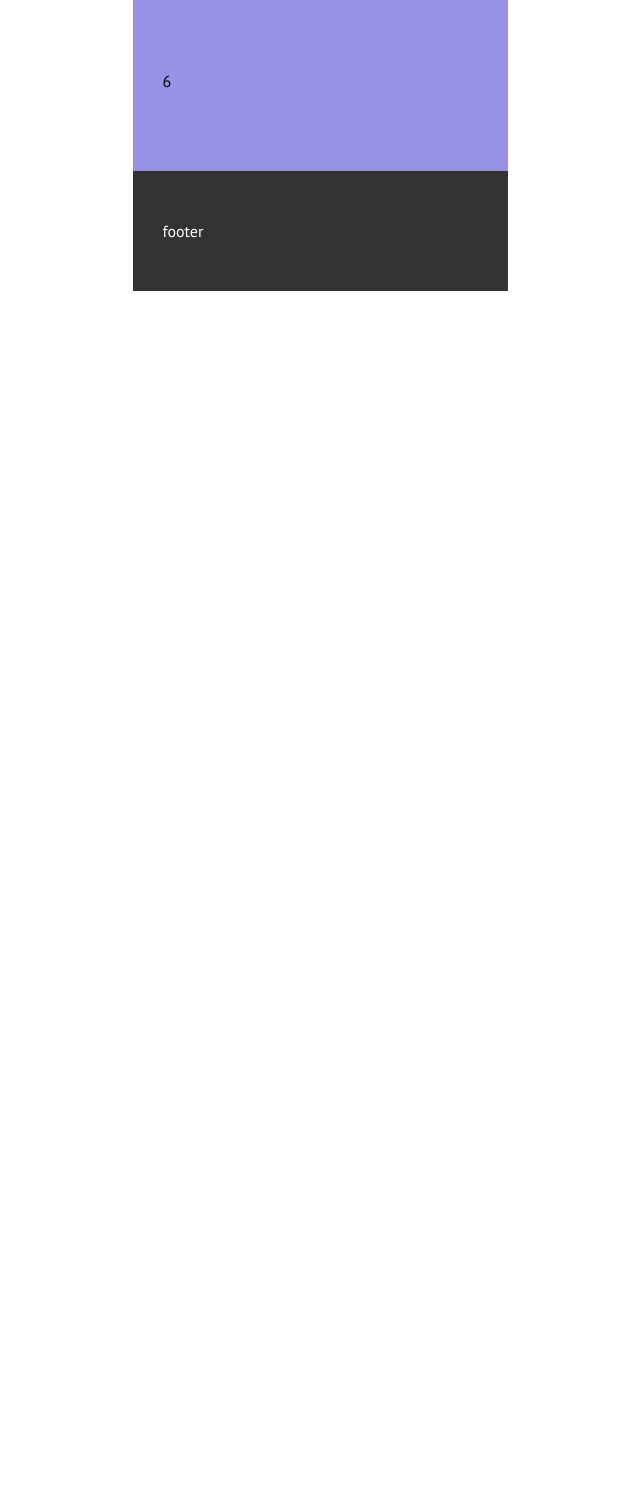
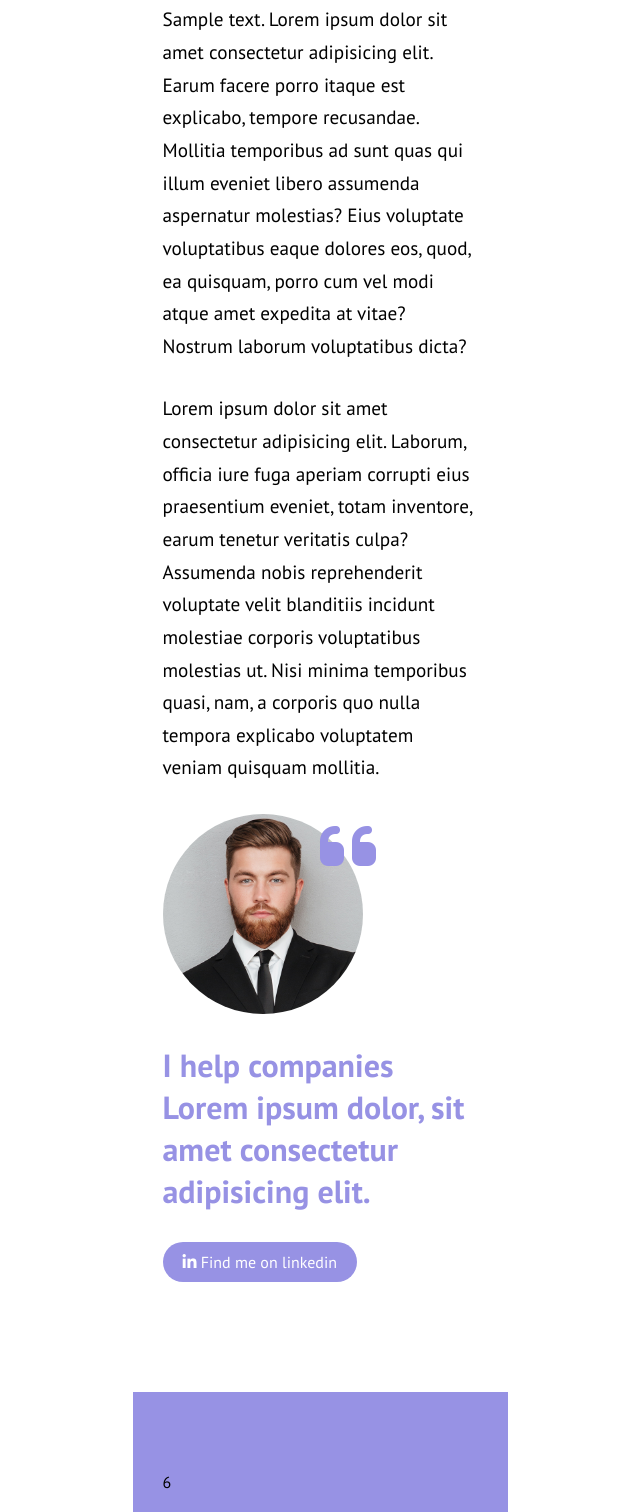
Before and after one commit to sashapoliti/htmlcss-responsive-layout, a plain HTML site: page index.html in a window 1280 px wide. Shown: the part 9041-10553 px from the top of the page, without its empty margins (320-960 px from the left). Before the commit the page ends 9332 px from the top, so only its background shows below. Drawn offline with Linux system fonts and the light colour scheme.

Commit message:
fifth section complete

```diff
--- a/css/style.css
+++ b/css/style.css
@@ -157,7 +157,7 @@ section .right {
   padding: 30px;
 
 }
-#features .big-wrap h2 {
+#features .big-wrap h2, #about-us h2 {
   font-size: 3em;
 }
 #features p {
@@ -165,6 +165,33 @@ section .right {
 }
 #features .button {
   margin-bottom: 0;
+}
+#about-us p {
+  font-size: 1.2em;
+}
+#about-us .circle-portrait {
+  margin: 0;
+}
+#about-us .container>div:last-child {
+  position: relative;
+}
+#about-us .fa-quote-left {
+  position: absolute;
+  top: 0;
+  left: 50%;
+  font-size: 4em;
+}
+#about-us h3{
+  margin: 30px 0 0 0;
+  font-size: 2em;
+}
+#about-us .button {
+  background-color: var(--color-even-bg);
+  font-weight: normal;
+  padding: 10px 20px;
+  margin: 30px 0;
+  border-radius: 20px;
+  letter-spacing: 0;
 }
 
 /* footer */
--- a/index.html
+++ b/index.html
@@ -35,7 +35,7 @@
               <a href="#features">Features</a>
             </li>
             <li>
-              <a href="#">About Us</a>
+              <a href="about-us">About Us</a>
             </li>
             <li>
               <a href="#">Get Started</a>
@@ -188,10 +188,22 @@
         </div>
       </section>
 
-
-      <section>
+      <!-- fifth section -->
+      <section id="about-us">
         <div class="container">
-
+          <div>
+            <h2 class="tc-violet">About Us</h2>
+            <p class="mt-30">Sample text. Lorem ipsum dolor sit amet consectetur adipisicing elit. Earum facere porro itaque est explicabo, tempore recusandae. Mollitia temporibus ad sunt quas qui illum eveniet libero assumenda aspernatur molestias? Eius voluptate voluptatibus eaque dolores eos, quod, ea quisquam, porro cum vel modi atque amet expedita at vitae? Nostrum laborum voluptatibus dicta?</p>
+            <p class="mt-30 mb-30">Lorem ipsum dolor sit amet consectetur adipisicing elit. Laborum, officia iure fuga aperiam corrupti eius praesentium eveniet, totam inventore, earum tenetur veritatis culpa? Assumenda nobis reprehenderit voluptate velit blanditiis incidunt molestiae corporis voluptatibus molestias ut. Nisi minima temporibus quasi, nam, a corporis quo nulla tempora explicabo voluptatem veniam quisquam mollitia.</p>
+          </div>
+          <div>
+            <div class="circle-portrait radius-circle">
+              <img src="img/about.jpg" alt="Immagine - uno di noi ragazzo">
+            </div>
+            <i class="tc-violet fa-solid fa-quote-left"></i>
+            <h3 class="tc-violet">I help companies Lorem ipsum dolor, sit amet consectetur adipisicing elit.</h3>
+            <a href="#" class="button"><i class="fa-brands fa-linkedin-in"></i> Find me on linkedin</a>
+          </div>
         </div>
       </section>
 
```
